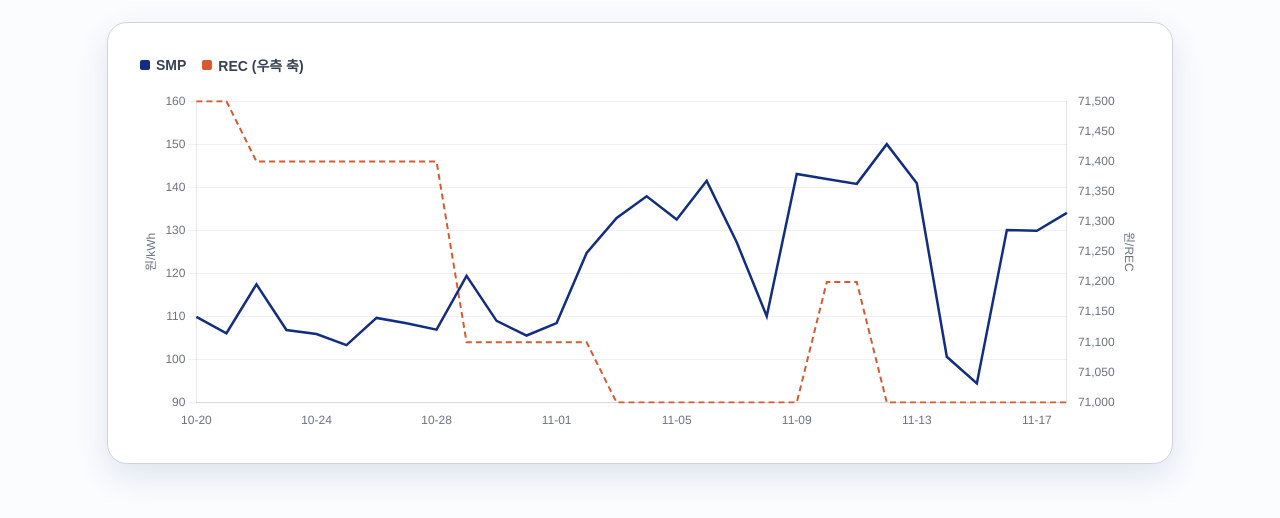
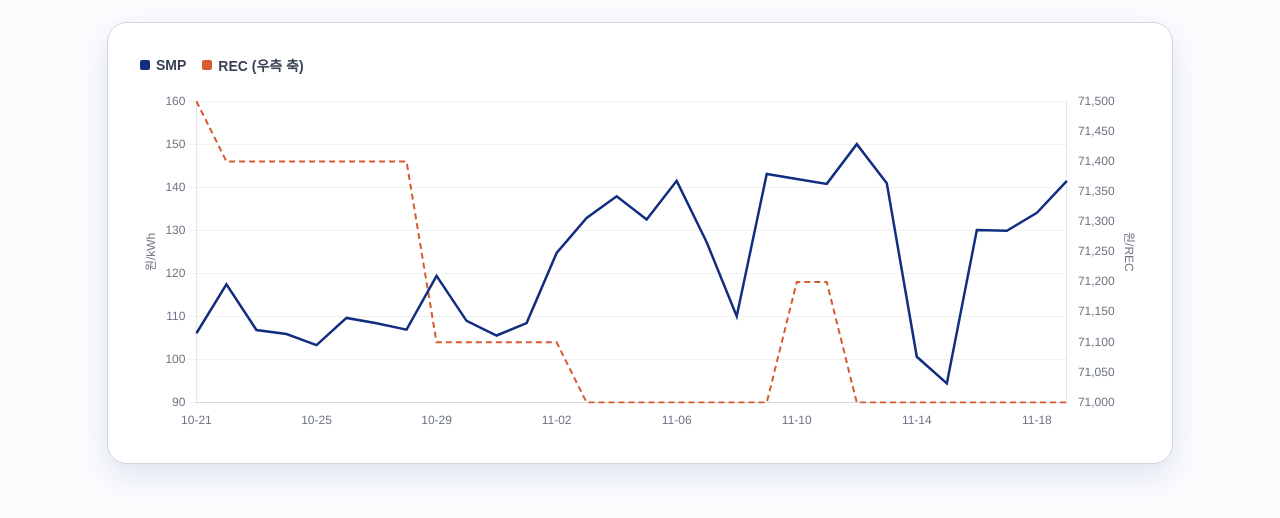
Before and after one commit to joowonenergy/joowon-smp-rec-data, a plain HTML site: page docs/trend.html in a window 1280 px wide. Shown: the part 206-724 px from the top of the page. Drawn offline with nearby package versions, Linux system fonts and the light colour scheme.

Commit message:
chore: SMP/REC 데이터 자동 갱신 2026-11-18

```diff
--- a/docs/trend.html
+++ b/docs/trend.html
@@ -38,9 +38,9 @@ body { margin:0; font-family:'Pretendard',sans-serif; background:#FBFCFE; }
 </div>
 <script src="https://cdnjs.cloudflare.com/ajax/libs/Chart.js/4.4.1/chart.umd.js"></script>
 <script>
-var labels = ["10-20", "10-21", "10-22", "10-23", "10-24", "10-25", "10-26", "10-27", "10-28", "10-29", "10-30", "10-31", "11-01", "11-02", "11-03", "11-04", "11-05", "11-06", "11-07", "11-08", "11-09", "11-10", "11-11", "11-12", "11-13", "11-14", "11-15", "11-16", "11-17", "11-18"];
-var smp = [109.91, 106.1, 117.46, 106.87, 105.93, 103.35, 109.67, 108.41, 106.94, 119.42, 108.99, 105.58, 108.47, 124.74, 132.87, 137.93, 132.54, 141.5, 127.26, 110.04, 143.1, 141.92, 140.8, 150.02, 140.93, 100.64, 94.46, 130.1, 129.91, 134.06];
-var rec = [71500.0, 71500.0, 71400.0, 71400.0, 71400.0, 71400.0, 71400.0, 71400.0, 71400.0, 71100.0, 71100.0, 71100.0, 71100.0, 71100.0, 71000.0, 71000.0, 71000.0, 71000.0, 71000.0, 71000.0, 71000.0, 71200.0, 71200.0, 71000.0, 71000.0, 71000.0, 71000.0, 71000.0, 71000.0, 71000.0];
+var labels = ["10-21", "10-22", "10-23", "10-24", "10-25", "10-26", "10-27", "10-28", "10-29", "10-30", "10-31", "11-01", "11-02", "11-03", "11-04", "11-05", "11-06", "11-07", "11-08", "11-09", "11-10", "11-11", "11-12", "11-13", "11-14", "11-15", "11-16", "11-17", "11-18", "11-19"];
+var smp = [106.1, 117.46, 106.87, 105.93, 103.35, 109.67, 108.41, 106.94, 119.42, 108.99, 105.58, 108.47, 124.74, 132.87, 137.93, 132.54, 141.5, 127.26, 110.04, 143.1, 141.92, 140.8, 150.02, 140.93, 100.64, 94.46, 130.1, 129.91, 134.06, 141.49];
+var rec = [71500.0, 71400.0, 71400.0, 71400.0, 71400.0, 71400.0, 71400.0, 71400.0, 71100.0, 71100.0, 71100.0, 71100.0, 71100.0, 71000.0, 71000.0, 71000.0, 71000.0, 71000.0, 71000.0, 71000.0, 71200.0, 71200.0, 71000.0, 71000.0, 71000.0, 71000.0, 71000.0, 71000.0, 71000.0, 71000.0];
 var flowOffset = 0;
 var flowPlugin = {
 id: 'jwFlow',
```
Also changed, not shown: data/smp-rec.json (+5 -5 lines), docs/index.html (+1 -1 lines).
